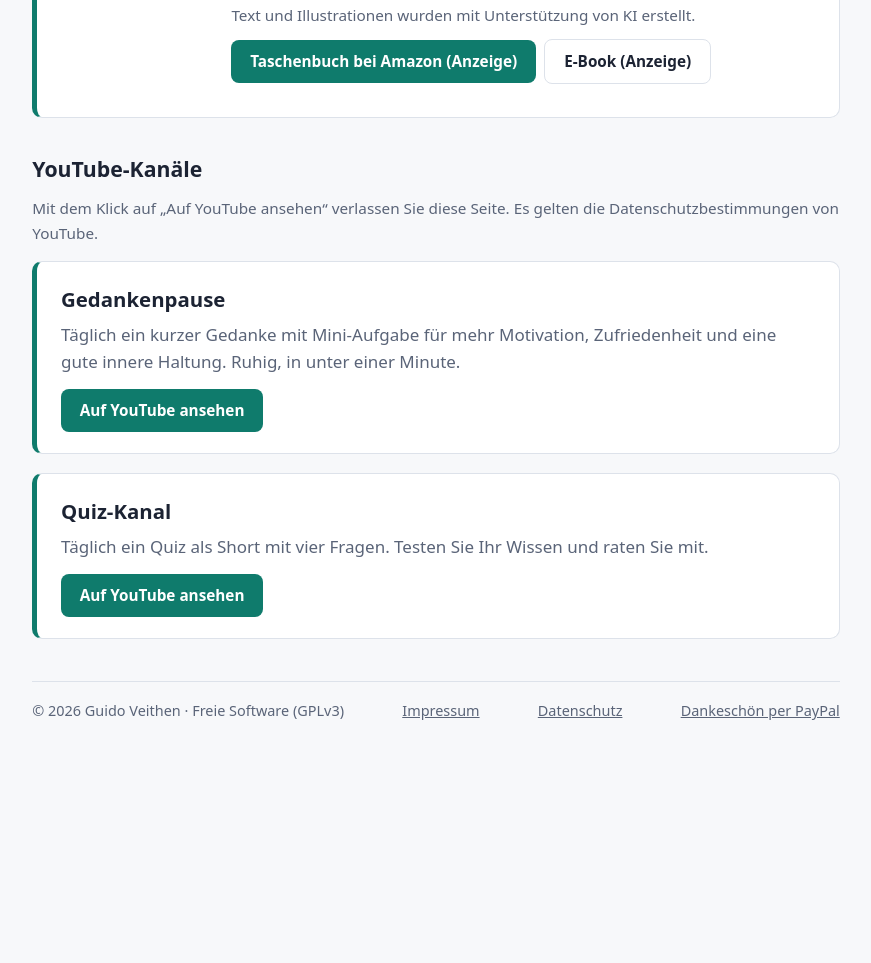
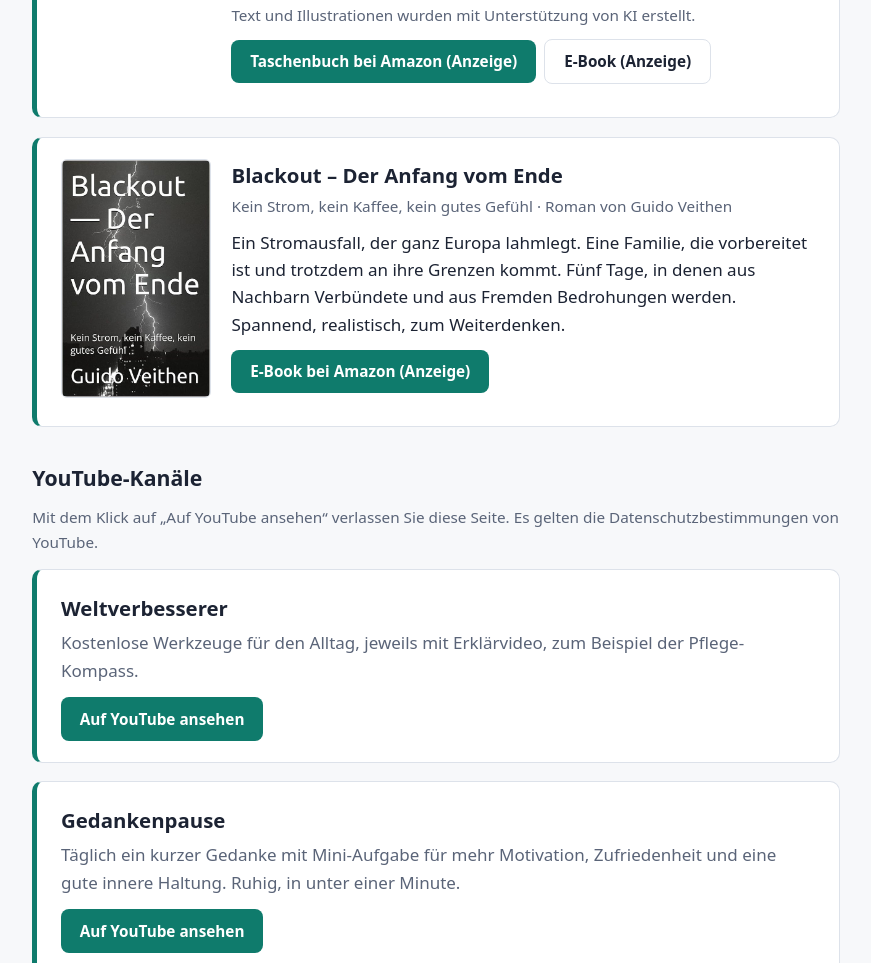
Before and after one commit to weltverbesserer-guido/weltverbesserer, a plain HTML site: page buecher.html in a window 1280 px wide. Shown: the part 1365-2328 px from the top of the page, without its empty margins (204-1075 px from the left). Before the commit the page ends 2139 px from the top, so only its background shows below. Drawn offline with Linux system fonts and the light colour scheme.

Commit message:
Bücher: Blackout und Kanal Weltverbesserer ergänzt

```diff
--- a/buecher.html
+++ b/buecher.html
@@ -133,11 +133,25 @@ details.faq p{margin:.5rem 0 .2rem;color:var(--muted)}
 <p class="row"><a class="btn" rel="sponsored noopener noreferrer" target="_blank" href="https://www.amazon.de/dp/B0HLPXTSRV?tag=241811-21">Taschenbuch bei Amazon (Anzeige)</a><a class="btn ghost" rel="sponsored noopener noreferrer" target="_blank" href="https://www.amazon.de/dp/B0HLPNGJMS?tag=241811-21">E-Book (Anzeige)</a></p>
 </div>
 </article>
+<article class="card book">
+<img src="buecher/blackout.jpg" width="150" alt="Cover: Blackout – Der Anfang vom Ende" loading="lazy">
+<div>
+<h3>Blackout – Der Anfang vom Ende</h3>
+<p class="sub">Kein Strom, kein Kaffee, kein gutes Gefühl · Roman von Guido Veithen</p>
+<p>Ein Stromausfall, der ganz Europa lahmlegt. Eine Familie, die vorbereitet ist und trotzdem an ihre Grenzen kommt. Fünf Tage, in denen aus Nachbarn Verbündete und aus Fremden Bedrohungen werden. Spannend, realistisch, zum Weiterdenken.</p>
+<p class="row"><a class="btn" rel="sponsored noopener noreferrer" target="_blank" href="https://www.amazon.de/dp/B0HJNXV5DS?tag=241811-21">E-Book bei Amazon (Anzeige)</a></p>
+</div>
+</article>
 </div>
 
 <h2 class="sec">YouTube-Kanäle</h2>
 <p class="hint">Mit dem Klick auf „Auf YouTube ansehen“ verlassen Sie diese Seite. Es gelten die Datenschutzbestimmungen von YouTube.</p>
 <div class="stack">
+<article class="card">
+<h3 style="margin:0 0 .3rem;font-size:1.2rem">Weltverbesserer</h3>
+<p style="margin:0 0 .8rem;color:var(--muted)">Kostenlose Werkzeuge für den Alltag, jeweils mit Erklärvideo, zum Beispiel der Pflege-Kompass.</p>
+<p class="row" style="margin:0"><a class="btn" target="_blank" rel="noopener noreferrer" href="https://www.youtube.com/@DieWeltVerbesserer">Auf YouTube ansehen</a></p>
+</article>
 <article class="card">
 <h3 style="margin:0 0 .3rem;font-size:1.2rem">Gedankenpause</h3>
 <p style="margin:0 0 .8rem;color:var(--muted)">Täglich ein kurzer Gedanke mit Mini-Aufgabe für mehr Motivation, Zufriedenheit und eine gute innere Haltung. Ruhig, in unter einer Minute.</p>
```
